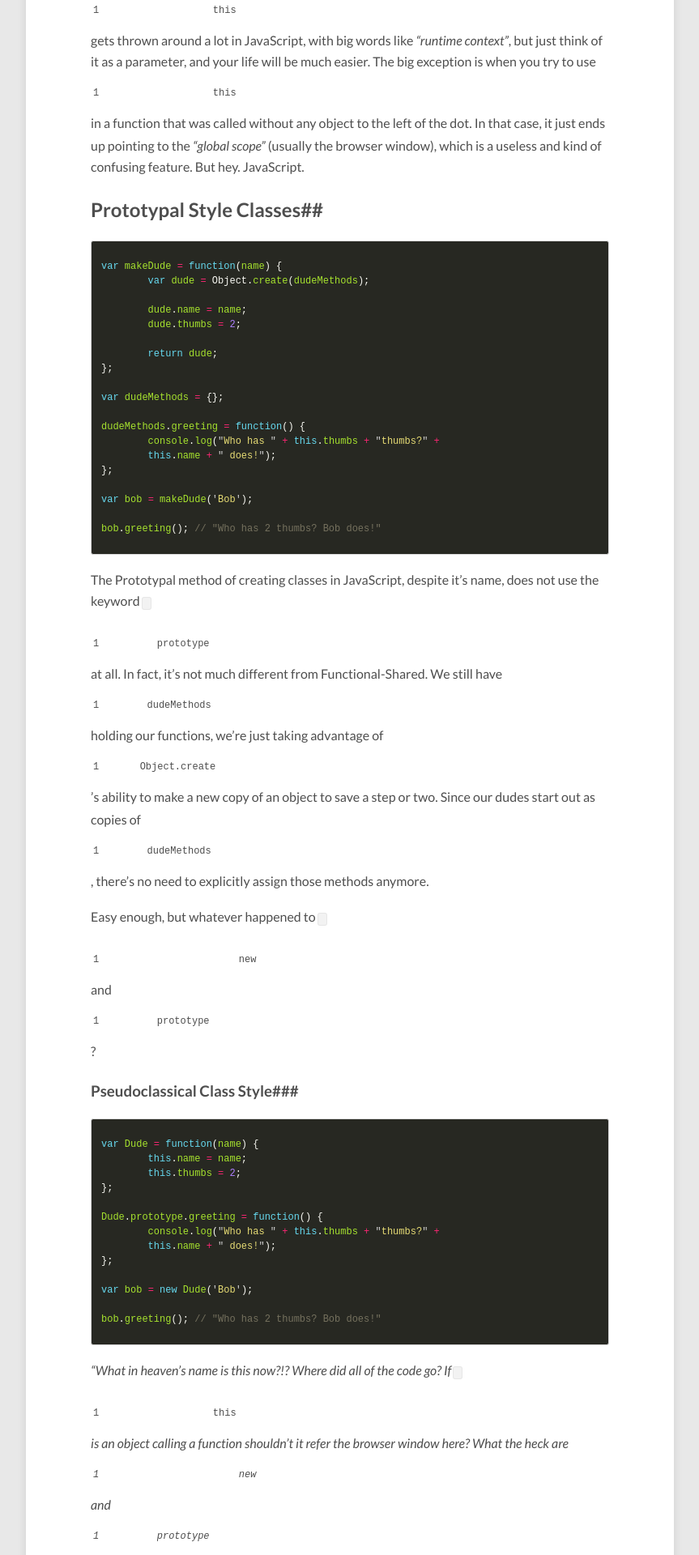
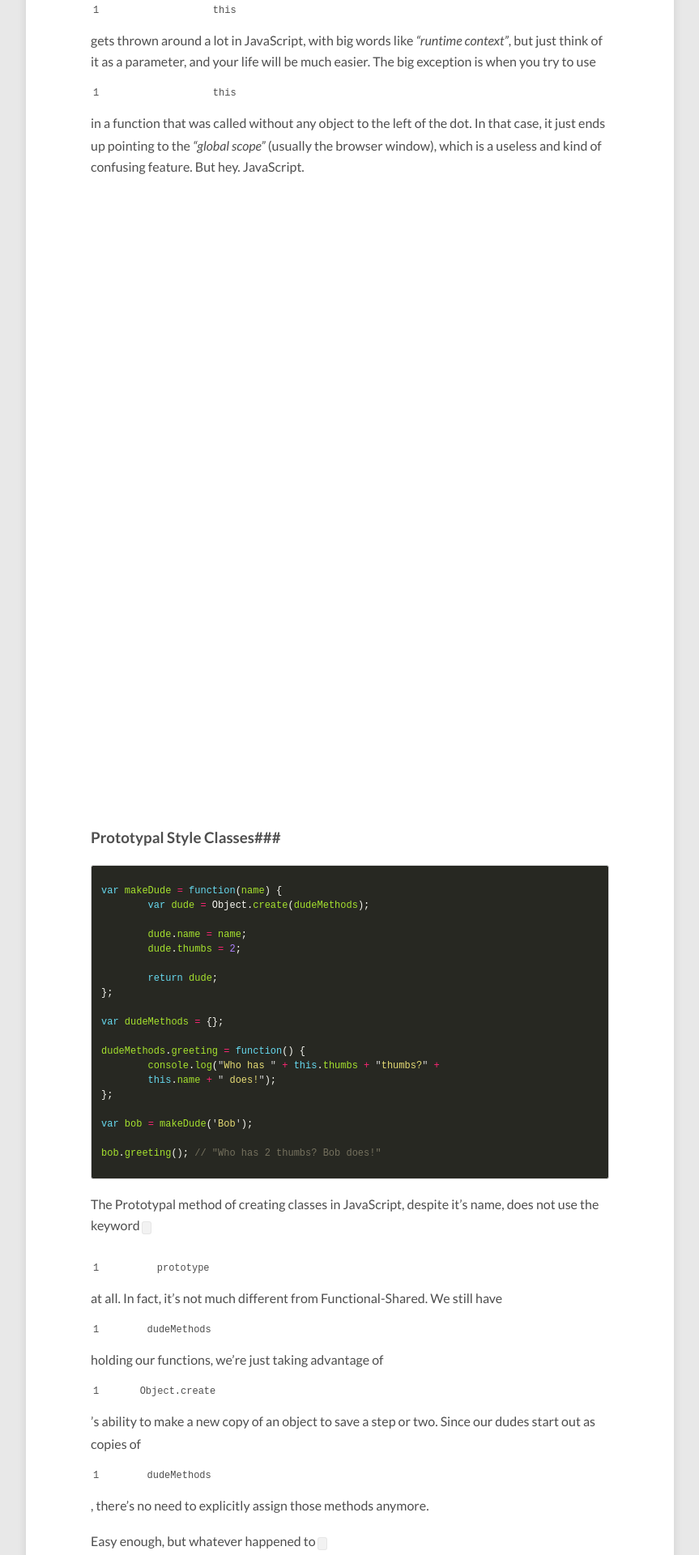
Before and after one commit to delventhalz/delventhalz.github.io, a Jekyll site: the page built from _posts/2015-11-30-tldr-of-classes.markdown, in a window 1280 px wide. Shown: the part 4062-5982 px from the top of the page at 81% size, without its empty margins (208-1071 px from the left). Built offline with Jekyll 4.4.1, drawn with Linux system fonts in a browser that asks for light colours; nearby versions of some CDN libraries; comment, search, counter and statistics services are not loaded.

Commit message:
Sure would be nice if jekyll serve worked . . .

```diff
--- a/_posts/2015-11-30-tldr-of-classes.markdown
+++ b/_posts/2015-11-30-tldr-of-classes.markdown
@@ -83,7 +83,7 @@ The keyword `this` gets thrown around a lot in JavaScript, with big words like *
 
 
 
-##Prototypal Style Classes##
+###Prototypal Style Classes###
 {% highlight javascript %}
 var makeDude = function(name) {
 	var dude = Object.create(dudeMethods);
--- a/_sass/_typography.scss
+++ b/_sass/_typography.scss
@@ -15,10 +15,10 @@ h1 {
 	@media #{$medium} {
 		@include font-rem(32);
 	}
+}
 
-h3 {
-		margin-top: 800px;
-	}
+.entry-content h3 {
+	margin-top: 800px;
 }
 
 // Links
```
